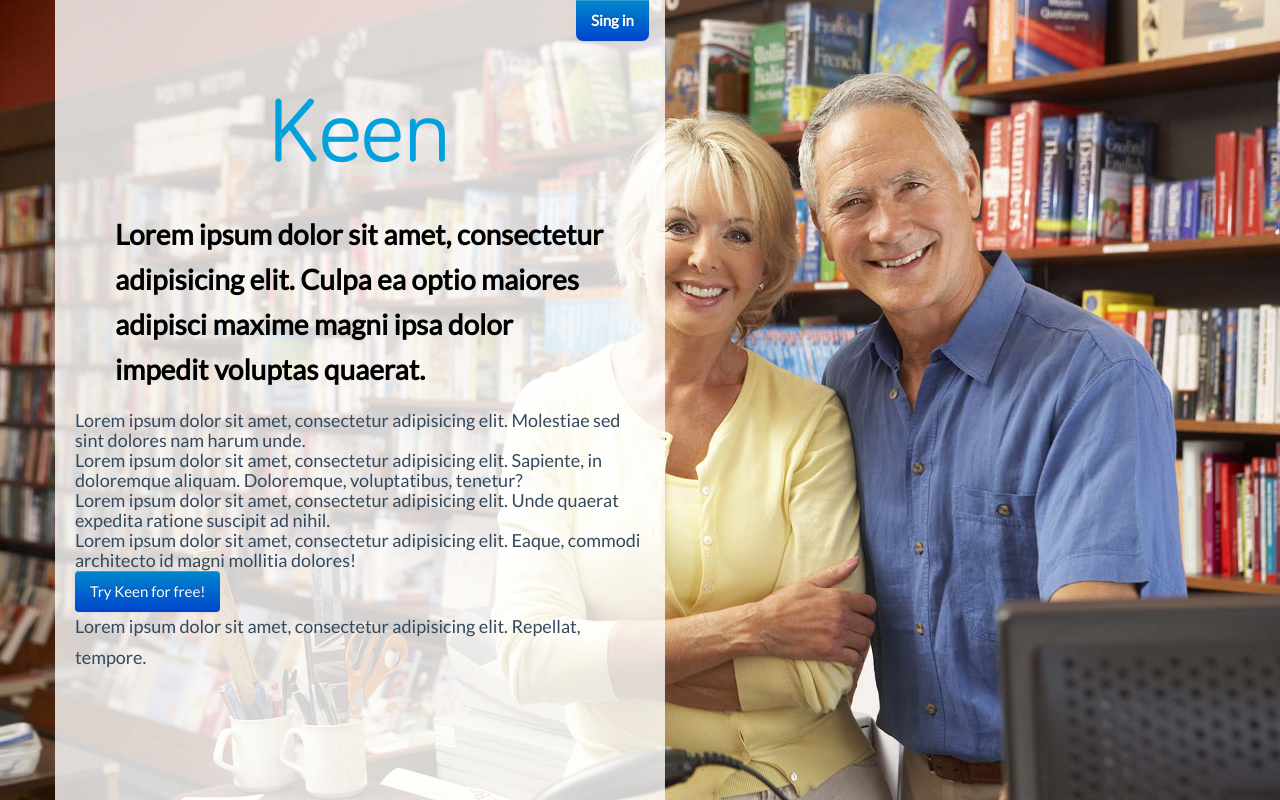
After one commit to beforebeta/keensmb, a Django app: template keen/web/templates/front-page/landing2.html in a window 1280 px wide. The commit adds this page. Run offline with Django 3.2, Linux system fonts and the light colour scheme; the template is opened without the code that fills it, so the values that code supplies are empty; parts of the project's set-up code (start-up, migrations or seed data) failed here and were passed over; some libraries are stand-ins or nearby versions.

Commit message:
created keen landing-2

```diff
--- a/keen/web/static/css/landing.css
+++ b/keen/web/static/css/landing.css
@@ -1,3 +1,8 @@
+html, body {
+  min-height: 100%;
+  height: 100%;
+}
+
 img.center {
   display: block;
   margin-left: auto;
@@ -311,3 +316,59 @@ img.center {
 .scroll-menu > a {
   margin-top: 20px;
 }
+
+
+
+/* landing page 2 */
+
+.wrapper {
+  min-height: 100%;
+  height: 100%;
+  background: url('../images/landing-2-bg.jpg');
+  background-size: cover;
+}
+
+.landing2 .login {
+  position: absolute;
+  top: 0;
+  left: 45%;
+  z-index: 2;
+  font-weight: bold;
+  -webkit-border-radius: 0 0 7px 7px;
+  -moz-border-radius: 0 0 7px 7px;
+  border-radius: 0 0 7px 7px;
+}
+
+.landing2 .white-label {
+  background-color: rgba(255, 255, 255, 0.8);
+  padding: 0 20px;
+  position: absolute;
+  top: 0;
+  bottom: 0;
+}
+
+.landing2 .logo {
+  text-align: center;
+}
+
+.landing2 .logo img {
+  margin: 80px 0 50px;
+}
+
+.landing2 .logo figcaption {
+  text-align: left;
+  font-size: 28px;
+  line-height: 45px;
+  color: #000;
+  font-weight: bold;
+}
+
+.landing2 .offer-list {
+  padding: 0;
+  margin: 0;
+  list-style-type: none;
+}
+
+.landing2 .offer-list li {
+  list-style-type: none;
+}
--- /dev/null
+++ b/keen/web/templates/front-page/landing2.html
@@ -0,0 +1,32 @@
+{% extends "front-page/base.html" %}
+{% load staticfiles %}
+
+{% block main %}
+
+<div class="wrapper">
+	<div class="container landing2">
+		<div class="row">
+			<section>
+				<a href="#" class="login btn btn-large btn-primary">Sing in</a>
+				<div class="span6 white-label">
+					<figure class="logo">
+						<a href="#">
+							<img src="static/assets/keen_logo.png" width="" height="" alt="">
+						</a>
+						<figcaption>Lorem ipsum dolor sit amet, consectetur adipisicing elit. Culpa ea optio maiores adipisci maxime magni ipsa dolor impedit voluptas quaerat.</figcaption>
+					</figure>
+					<ul class="offer-list">
+						<li>Lorem ipsum dolor sit amet, consectetur adipisicing elit. Molestiae sed sint dolores nam harum unde.</li>
+						<li>Lorem ipsum dolor sit amet, consectetur adipisicing elit. Sapiente, in doloremque aliquam. Doloremque, voluptatibus, tenetur?</li>
+						<li>Lorem ipsum dolor sit amet, consectetur adipisicing elit. Unde quaerat expedita ratione suscipit ad nihil.</li>
+						<li>Lorem ipsum dolor sit amet, consectetur adipisicing elit. Eaque, commodi architecto id magni mollitia dolores!</li>
+					</ul>
+					<a href="#" class="btn btn-large btn-primary">Try Keen for free!</a>
+					<p>Lorem ipsum dolor sit amet, consectetur adipisicing elit. Repellat, tempore.</p>
+				</div>
+			</section>
+		</div>
+	</div>
+</div>
+
+{% endblock %}
--- a/keen/web/urls.py
+++ b/keen/web/urls.py
@@ -39,6 +39,8 @@ urlpatterns = patterns(
     'keen.web.views',
     url(r'^$', TemplateView.as_view(template_name='front-page/index.html'),
         name='home'),
+    url(r'^landing$', TemplateView.as_view(template_name='front-page/landing2.html'),
+        name='home'),
     url(r'^legal$',
         TemplateView.as_view(template_name='front-page/legal.html'),
         name='legal'),
```
Also changed, not shown: keen/web/static/images/landing-2-bg.jpg (added).
